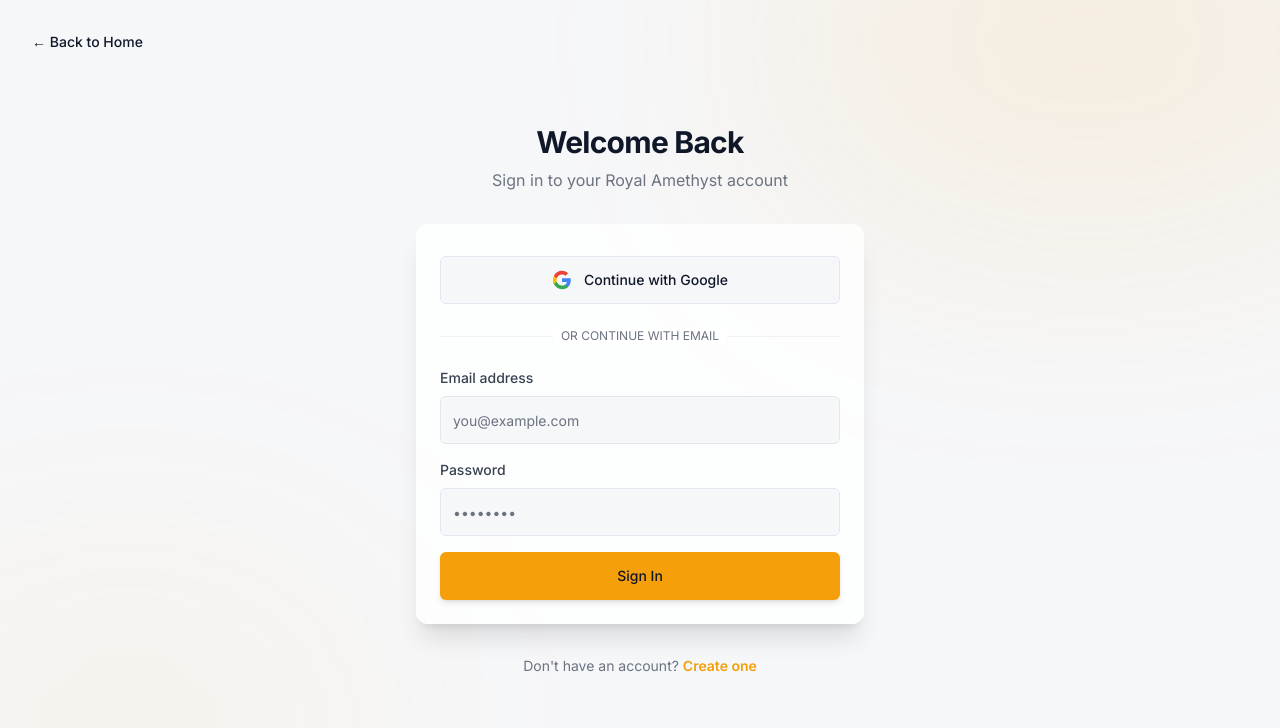
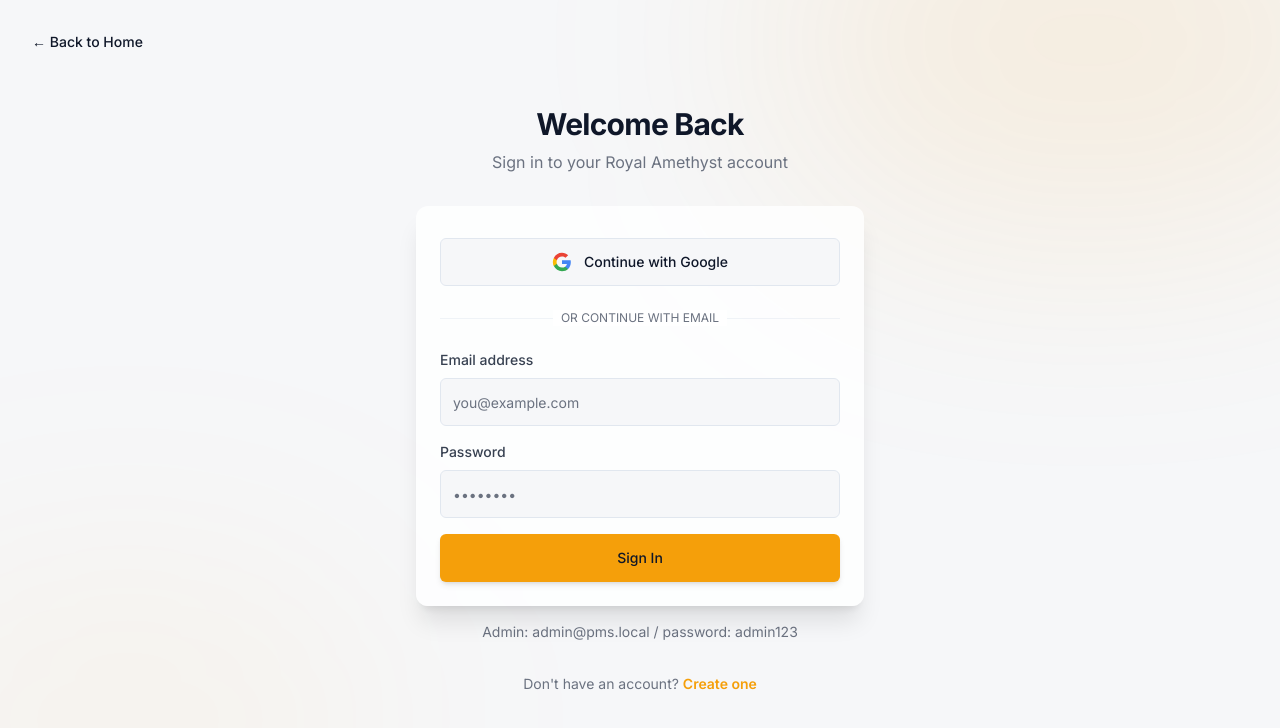
Before and after one commit to RaXZens/pms-prd, a Next.js app in the folder apps/web/: page /login in a window 1280 px wide. Shown: the top 728 px of the page. Built offline with nearby package versions, Linux system fonts and the light colour scheme.

Commit message:
Show admin credentials hint on login page

```diff
--- a/apps/web/src/app/login/page.tsx
+++ b/apps/web/src/app/login/page.tsx
@@ -125,6 +125,7 @@ function LoginPageContent() {
             </form>
           </CardContent>
         </Card>
+        <p className="text-center text-sm text-gray-500 mt-4">Admin: admin@pms.local / password: admin123</p>
 
         <p className="text-center text-sm text-gray-500 mt-8">
           Don't have an account?{' '}
```
